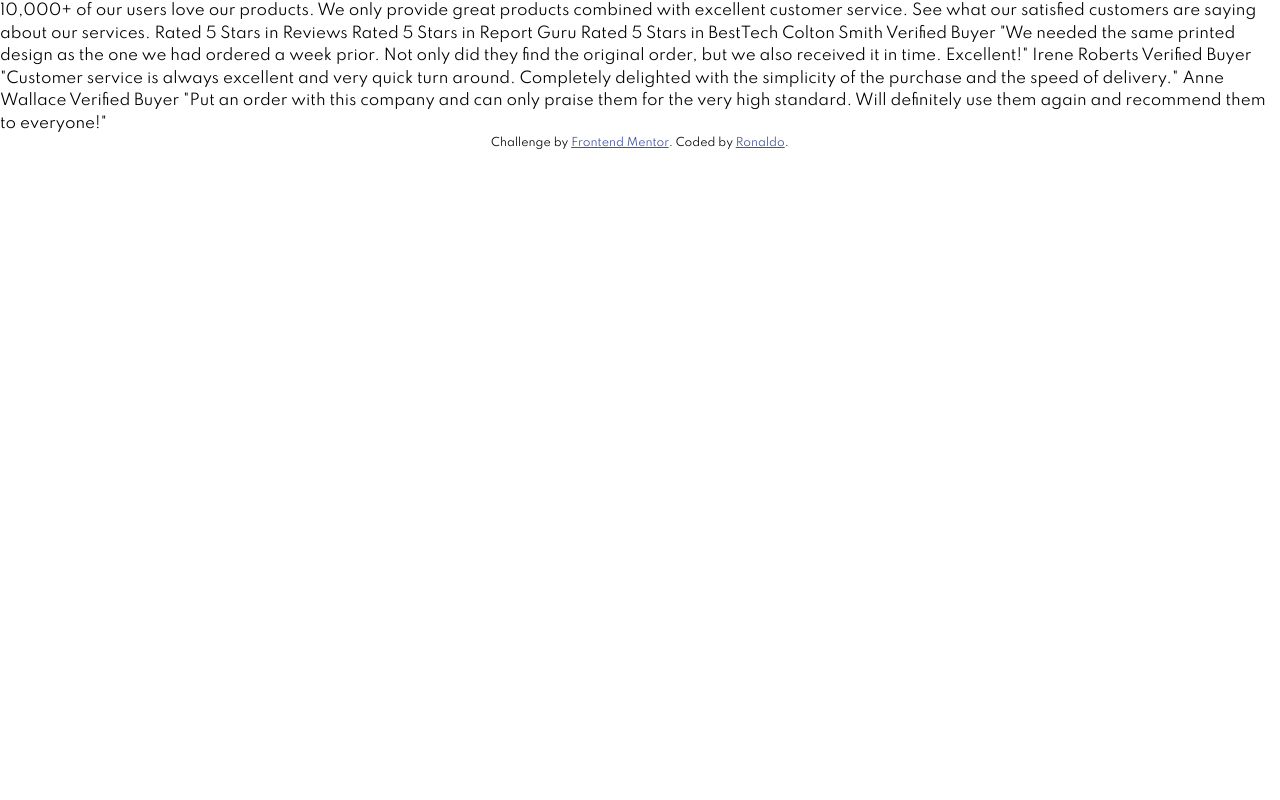
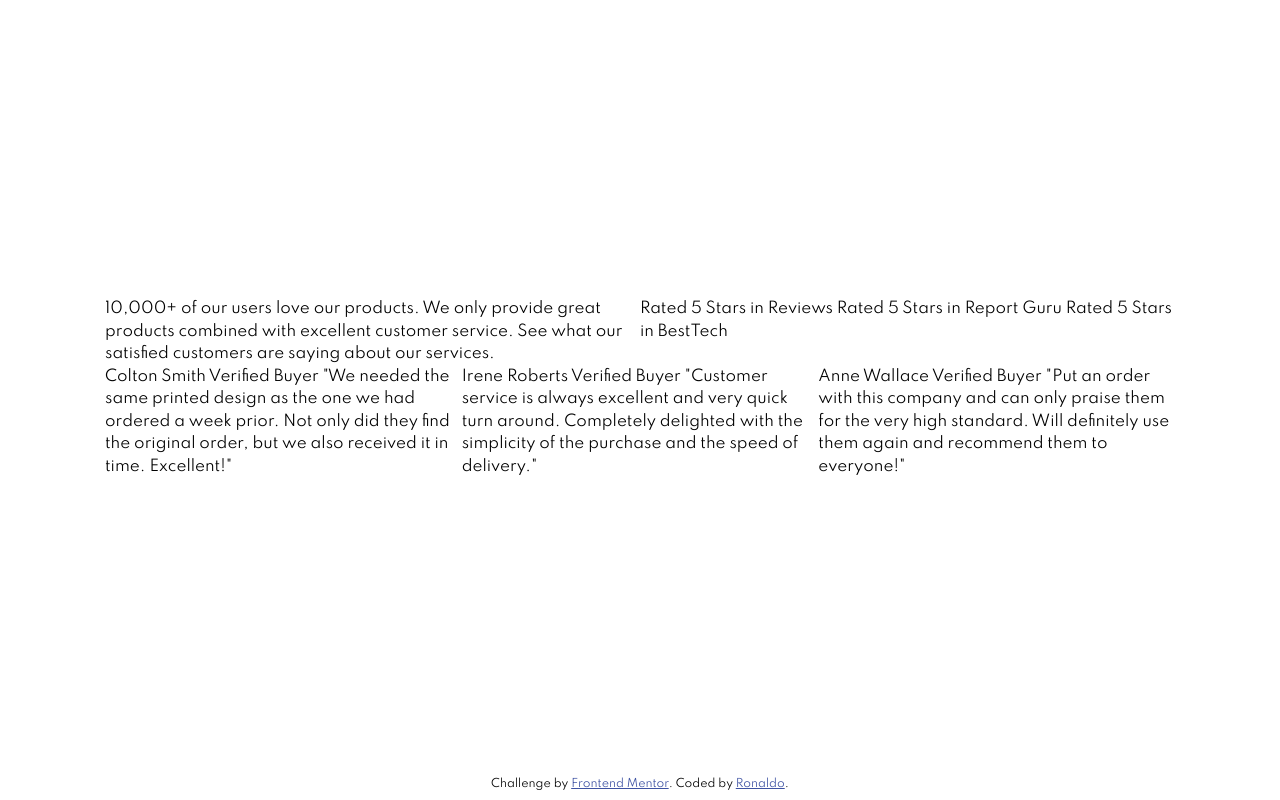
Before and after one commit to marckesin/Social-proof-section, a plain HTML site: page index.html in a window 1280 px wide. Drawn offline with Linux system fonts and the light colour scheme.

Commit message:
definição de classes e flexbox

```diff
--- a/index.html
+++ b/index.html
@@ -14,24 +14,44 @@
     <title>Frontend Mentor | Social proof section</title>
   </head>
   <body>
-    10,000+ of our users love our products. We only provide great products
-    combined with excellent customer service. See what our satisfied customers
-    are saying about our services. Rated 5 Stars in Reviews Rated 5 Stars in
-    Report Guru Rated 5 Stars in BestTech Colton Smith Verified Buyer "We needed
-    the same printed design as the one we had ordered a week prior. Not only did
-    they find the original order, but we also received it in time. Excellent!"
-    Irene Roberts Verified Buyer "Customer service is always excellent and very
-    quick turn around. Completely delighted with the simplicity of the purchase
-    and the speed of delivery." Anne Wallace Verified Buyer "Put an order with
-    this company and can only praise them for the very high standard. Will
-    definitely use them again and recommend them to everyone!"
-
-    <div class="attribution">
-      Challenge by
-      <a href="https://www.frontendmentor.io?ref=challenge" target="_blank"
-        >Frontend Mentor</a
-      >. Coded by
-      <a href="https://www.frontendmentor.io/profile/marckesin">Ronaldo</a>.
+    <div class="container">
+      <main>
+        <div class="row-up">
+          <div class="col-up-left">
+            10,000+ of our users love our products. We only provide great
+            products combined with excellent customer service. See what our
+            satisfied customers are saying about our services.
+          </div>
+          <div class="col-up-right">
+            Rated 5 Stars in Reviews Rated 5 Stars in Report Guru Rated 5 Stars
+            in BestTech
+          </div>
+        </div>
+        <div class="row-down">
+          <div class="col-down-quote">
+            Colton Smith Verified Buyer "We needed the same printed design as
+            the one we had ordered a week prior. Not only did they find the
+            original order, but we also received it in time. Excellent!"
+          </div>
+          <div class="col-down-quote">
+            Irene Roberts Verified Buyer "Customer service is always excellent
+            and very quick turn around. Completely delighted with the simplicity
+            of the purchase and the speed of delivery."
+          </div>
+          <div class="col-down-quote">
+            Anne Wallace Verified Buyer "Put an order with this company and can
+            only praise them for the very high standard. Will definitely use
+            them again and recommend them to everyone!"
+          </div>
+        </div>
+      </main>
+      <footer class="attribution">
+        Challenge by
+        <a href="https://www.frontendmentor.io?ref=challenge" target="_blank"
+          >Frontend Mentor</a
+        >. Coded by
+        <a href="https://www.frontendmentor.io/profile/marckesin">Ronaldo</a>.
+      </footer>
     </div>
   </body>
 </html>
--- a/stylesheets/style.scss
+++ b/stylesheets/style.scss
@@ -6,6 +6,16 @@ $dark-grayish-magenta: hsl(303, 10%, 53%);
 $light-grayish-magenta: hsl(300, 24%, 96%);
 $white: hsl(0, 0%, 100%);
 
+@mixin flex-column {
+  display: flex;
+  flex-direction: column;
+}
+
+main {
+  @include flex-column();
+  margin: auto;
+}
+
 .attribution {
   font-size: 11px;
   text-align: center;
@@ -13,3 +23,24 @@ $white: hsl(0, 0%, 100%);
 .attribution a {
   color: hsl(228, 45%, 44%);
 }
+
+.col-down-quote {
+  flex: 33%;
+}
+
+.col-up-left,
+.col-up-right {
+  flex: 50%;
+}
+
+.container {
+  @include flex-column();
+  justify-content: space-between;
+  height: 100%;
+  padding: 0 7rem 0.5rem;
+}
+
+.row-down,
+.row-up {
+  display: flex;
+}
```
Also changed, not shown: stylesheets/style.css.
